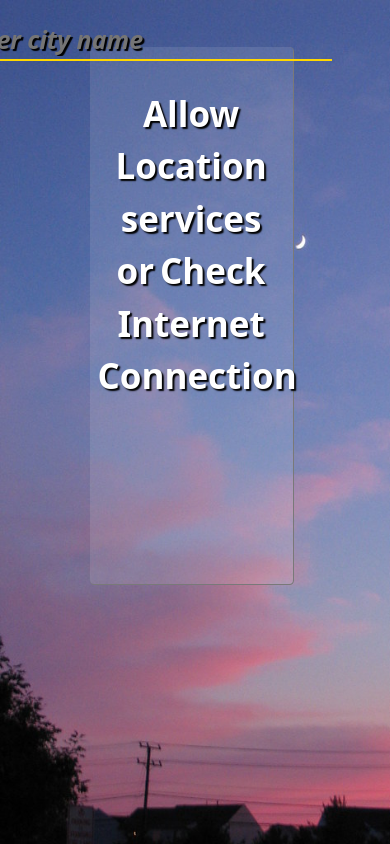
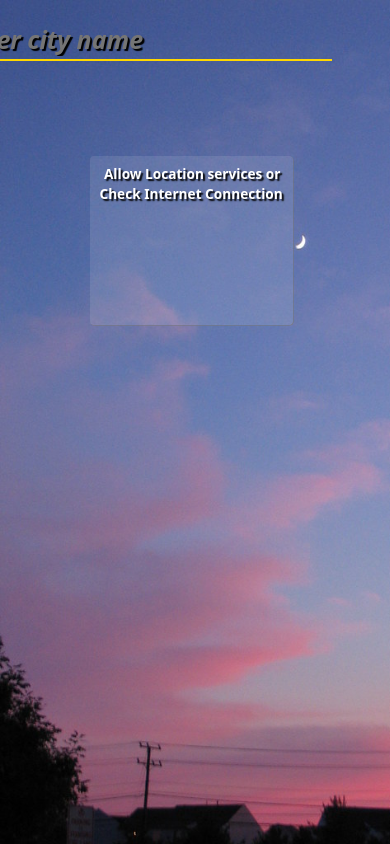
Before and after one commit to Dhaminipepakayala/weather-app, a plain HTML site: page index.htm in a window 390 px wide. Drawn offline with nearby package versions, Linux system fonts and the light colour scheme.

Commit message:
Update style.css

```diff
--- a/style.css
+++ b/style.css
@@ -9,6 +9,7 @@ body,html{
     height:100vh;
     max-width:100%;
     background:url(bg.jpeg) ;
+
     background-size: cover;
     background-repeat: no-repeat;
 
@@ -19,6 +20,7 @@ body,html{
     height:10%;
     float:right;
     padding: 5% 15% 0 0;
+
 
 }
 
@@ -33,35 +35,39 @@ input[type="text"]
     font-style: italic;
     text-shadow:2px 2px 1px black;
     font-weight:bold;
+
 }
+
 .disp{
-    min-height:50vh;
+    min-height:20vh;
     background:rgba(255,255,255,.1);
     color:rgb(30, 29, 29);
-    width:auto;
-    margin-top: 12%;
+
+    margin-top: 15%;
     margin-left: 23%;
     margin-right: 25%;
     padding:2% 2% 2% 2%;
     font-weight: bold;
-    text-shadow: 1px 1px 3px wheat;
-   font-size: 22px;
+text-shadow: 1px 1px 3px wheat;
+    font-size: 2.2vw;
  border-radius: 4px;
- box-shadow: 0.5px 0.5px 0.5px 0.5px rgb(121, 121, 121);
+ box-shadow: 0.5px 0.5px  rgb(121, 121, 121);
    text-align: center;
+
 }
+
 #location,#country{
-    font-size: 35px;
+    font-size: 3.5vw;
    color:white;
    text-shadow: 2px 2px 1.5px black;
 }
 #temperature,#fahtemp{
-    font-size:50px;
+    font-size:5vw;
   color:white;
   text-shadow: 2px 2px 1.5px black;
 }
 #des{
-    font-size:30px;
+    font-size:3vw;
 }
 button{
     outline:none;
@@ -73,6 +79,7 @@ button{
     font-size: 20px;
     text-shadow: 2px 2px 1px black;
     font-weight: bold;
+
 }
 @media (max-width:600px) {
     .bg{
@@ -81,4 +88,7 @@ button{
         background-size: cover;
         background-repeat: no-repeat;
     }
+    .disp{
+        margin-top: 40%;
+    }
 }
```
